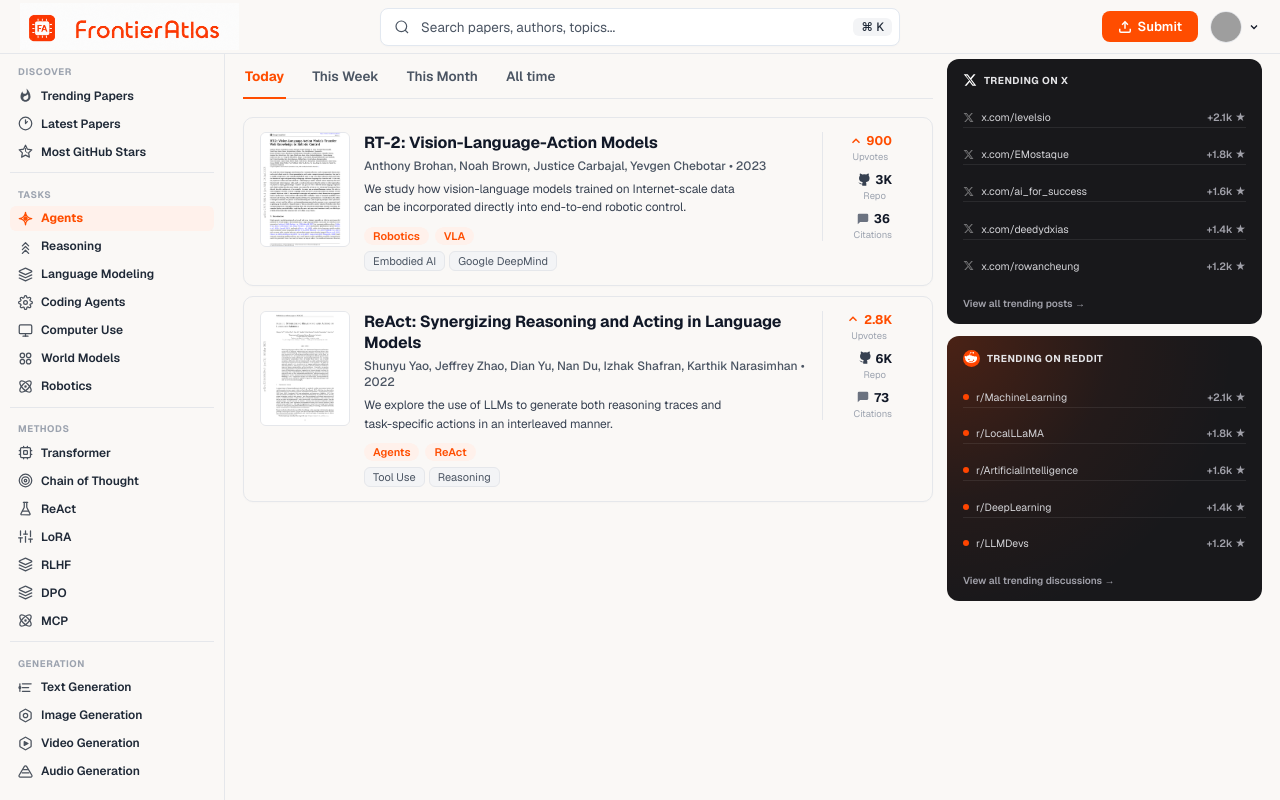
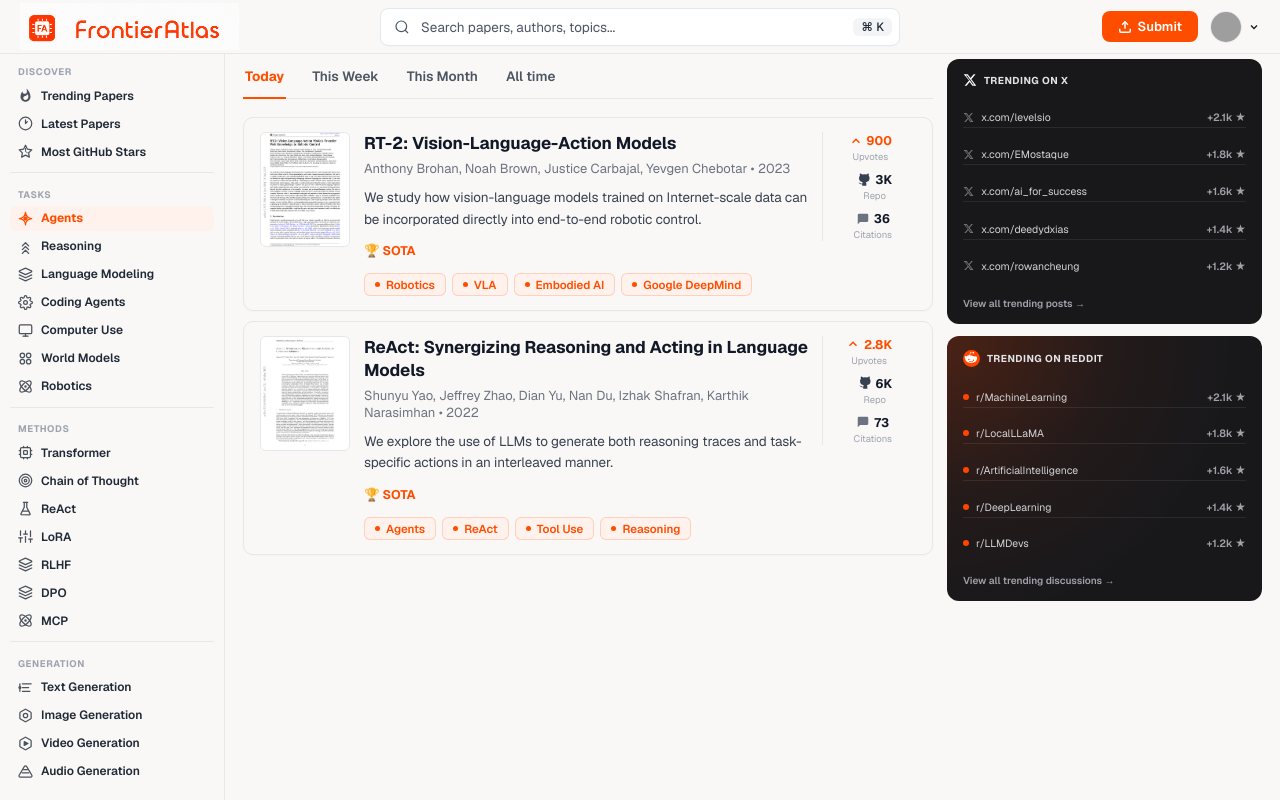
Before and after one commit to Deepak-Solanki04/Frontier_Atlas, a Next.js app: page /agents in a window 1280 px wide. Built offline with nearby package versions, Linux system fonts and the light colour scheme; grey boxes are pictures that could not be loaded.

Commit message:
UI restructuring: align paper card hierarchy strictly to requested structure (Title -> Author/Date -> 4-line Description -> SOTA Ranking -> Orange Domain Tags with dots)

```diff
--- a/app/globals.css
+++ b/app/globals.css
@@ -333,15 +333,28 @@ button, input, textarea, select { font-family: var(--font-geist-sans), 'Geist',
 .card-thumb-placeholder { width: 100%; height: 100%; background: linear-gradient(135deg, #e5e7eb 0%, #d1d5db 100%); }
 
 .card-body { flex: 1; min-width: 0; }
-.card-title { font-size: 16px; font-weight: 700; color: #111827; margin-bottom: 4px; line-height: 1.35; letter-spacing: -0.1px; }
+.card-title { font-size: 17px; font-weight: 700; color: #111827; margin-bottom: 5px; line-height: 1.35; letter-spacing: -0.1px; }
 .card-title a:hover { color: var(--brand-orange); }
-.card-meta { font-size: 12px; font-weight: 500; color: #4b5563; margin-bottom: 6px; }
+.card-meta { font-size: 13px; font-weight: 400; color: #6b7280; margin-bottom: 10px; }
 
-.card-abstract { font-size: 12px; font-weight: 400; color: #374151; line-height: 1.55; letter-spacing: -0.1px; margin-bottom: 10px; max-width: 86%; display: -webkit-box; -webkit-line-clamp: 2; -webkit-box-orient: vertical; overflow: hidden; }
+.card-abstract { font-size: 13.5px; font-weight: 400; color: #374151; line-height: 1.6; letter-spacing: -0.1px; margin-bottom: 12px; max-width: 100%; display: -webkit-box; -webkit-line-clamp: 4; -webkit-box-orient: vertical; overflow: hidden; }
 
-.card-tags-row { display: flex; flex-wrap: wrap; gap: 6px; margin-bottom: 6px; }
+.card-sota-ranking {
+  font-family: var(--font-geist-mono), monospace, system-ui, sans-serif;
+  font-size: 12.5px;
+  font-weight: 600;
+  color: #4b5563;
+  margin-bottom: 12px;
+  line-height: 1.5;
+}
+.card-sota-ranking strong { color: var(--brand-orange) !important; }
+.card-sota-ranking a { color: var(--brand-orange); text-decoration: none; }
+.card-sota-ranking a:hover { text-decoration: underline; }
 
-.tag-pill.orange-brand { background: var(--brand-orange-light); color: var(--brand-orange); font-size: 11px; font-weight: 600; padding: 2px 9px; border-radius: 20px; }
+.card-tags-row { display: flex; flex-wrap: wrap; gap: 6px; margin-top: 4px; }
+
+.tag-pill.orange-brand { display: inline-flex; align-items: center; gap: 6px; background: var(--brand-orange-light); color: var(--brand-orange); border: 1px solid rgba(255, 77, 0, 0.2); font-size: 11.5px; font-weight: 600; padding: 3px 10px; border-radius: 6px; }
+.tag-dot { width: 5px; height: 5px; border-radius: 50%; background: var(--brand-orange); display: inline-block; flex-shrink: 0; }
 
 .card-methods-row { display: flex; flex-wrap: wrap; gap: 4px; }
 .method-chip { font-size: 11px; color: #4b5563; background: #f3f4f6; border: 1px solid var(--border); border-radius: 6px; padding: 2px 8px; }
--- a/components/PaperCard.tsx
+++ b/components/PaperCard.tsx
@@ -21,23 +21,33 @@ export default function PaperCard({ paper }: { paper: any }) {
         <div className="card-meta">{paper.meta}</div>
         <p className="card-abstract">{paper.abstract}</p>
 
-        {/* Tags row 1 — pale orange pills with orange text */}
-        {paper.tagsRow1?.length > 0 && (
-          <div className="card-tags-row">
-            {paper.tagsRow1.map((tag: any, i: number) => (
-              <span key={i} className="tag-pill orange-brand">{tag.text || tag}</span>
-            ))}
+        {/* SOTA Ranking */}
+        {paper.sotaHtml ? (
+          <div className="card-sota-ranking" dangerouslySetInnerHTML={{ __html: paper.sotaHtml }} />
+        ) : (
+          <div className="card-sota-ranking">
+            🏆 <strong>#1</strong> on <strong>Frontier Benchmarks</strong> · <strong>#2</strong> on <strong>EvalBench</strong>
           </div>
         )}
 
-        {/* Tags row 2 — gray outlined chips */}
-        {paper.tagsRow2?.length > 0 && (
-          <div className="card-methods-row">
-            {paper.tagsRow2.map((tag: string, i: number) => (
-              <span key={i} className="method-chip">{tag}</span>
-            ))}
-          </div>
-        )}
+        {/* Domain tags (Orange scheme only) */}
+        {(() => {
+          const allTags = [
+            ...(paper.tagsRow1 || []).map((t: any) => typeof t === 'object' ? t.text : t),
+            ...(paper.tagsRow2 || [])
+          ].filter((t: string) => t && !t.startsWith('+'));
+
+          return allTags.length > 0 ? (
+            <div className="card-tags-row">
+              {allTags.map((tagText: string, i: number) => (
+                <span key={i} className="tag-pill orange-brand">
+                  <span className="tag-dot" />
+                  {tagText}
+                </span>
+              ))}
+            </div>
+          ) : null;
+        })()}
       </div>
 
       {/* Metrics */}
```
